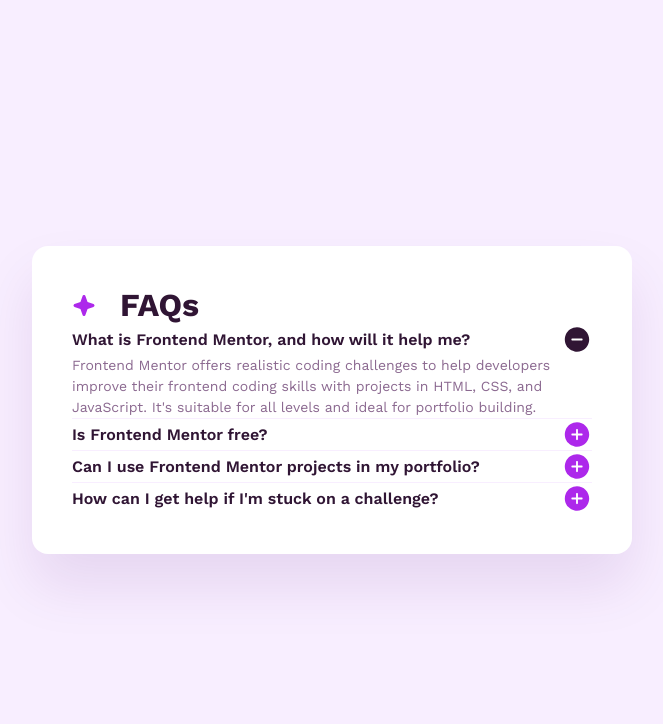
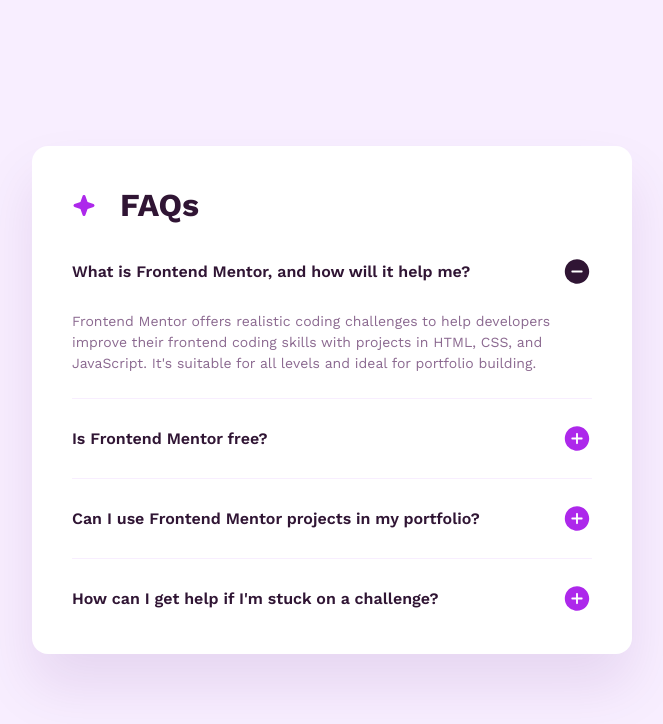
Before and after one commit to johnnygerard/fem-faq-accordion, a Next.js app: page / in a window 1280 px wide. Both pictures are taken after a click on the heading "What is Frontend Mentor, and how will it help me?". Shown: the top 724 px of the page, without its empty margins (308-971 px from the left). Built offline with nearby package versions, Linux system fonts and the light colour scheme.

Commit message:
feat: update spacing

```diff
--- a/src/components/faq-accordion.tsx
+++ b/src/components/faq-accordion.tsx
@@ -5,7 +5,7 @@
 export default function FaqAccordion() {
   return (
     <div className="w-full rounded-[0.5rem] bg-white p-[1.5rem] shadow-[0px_32px_56px_0px_rgba(80,0,118,0.10)] max-md:max-w-[24rem] md:w-[37.5rem] md:rounded-[1rem] md:p-[2.5rem]">
-      <div className="flex items-center gap-[1.5rem]">
+      <div className="mb-[1.5rem] flex items-center gap-[1.5rem] md:mb-[2rem]">
         <IconStar />
         <h1 className="text-display text-dark-purple">FAQs</h1>
       </div>
@@ -13,7 +13,7 @@
         {faqs.map((faq) => (
           <li
             key={faq.question}
-            className="border-t border-light-pink first:border-none"
+            className="border-t border-light-pink py-[1.25rem] first:border-none first:pt-0 last:pb-0 md:py-[1.5rem]"
           >
             <Faq {...faq} />
           </li>
--- a/src/components/faq.tsx
+++ b/src/components/faq.tsx
@@ -6,11 +6,15 @@
   return (
     <details className="group" name="faq">
       <summary className="flex list-none items-center justify-between">
-        <span className="text-title text-dark-purple">{question}</span>
-        <IconPlus className="group-open:hidden" />
-        <IconMinus className="hidden group-open:block" />
+        <span className="pr-[1.5rem] text-title text-dark-purple">
+          {question}
+        </span>
+        <div className="shrink-0">
+          <IconPlus className="group-open:hidden" />
+          <IconMinus className="hidden group-open:block" />
+        </div>
       </summary>
-      <p className="text-pale-purple">{answer}</p>
+      <p className="mt-[1.5rem] text-pale-purple">{answer}</p>
     </details>
   );
 }
```
